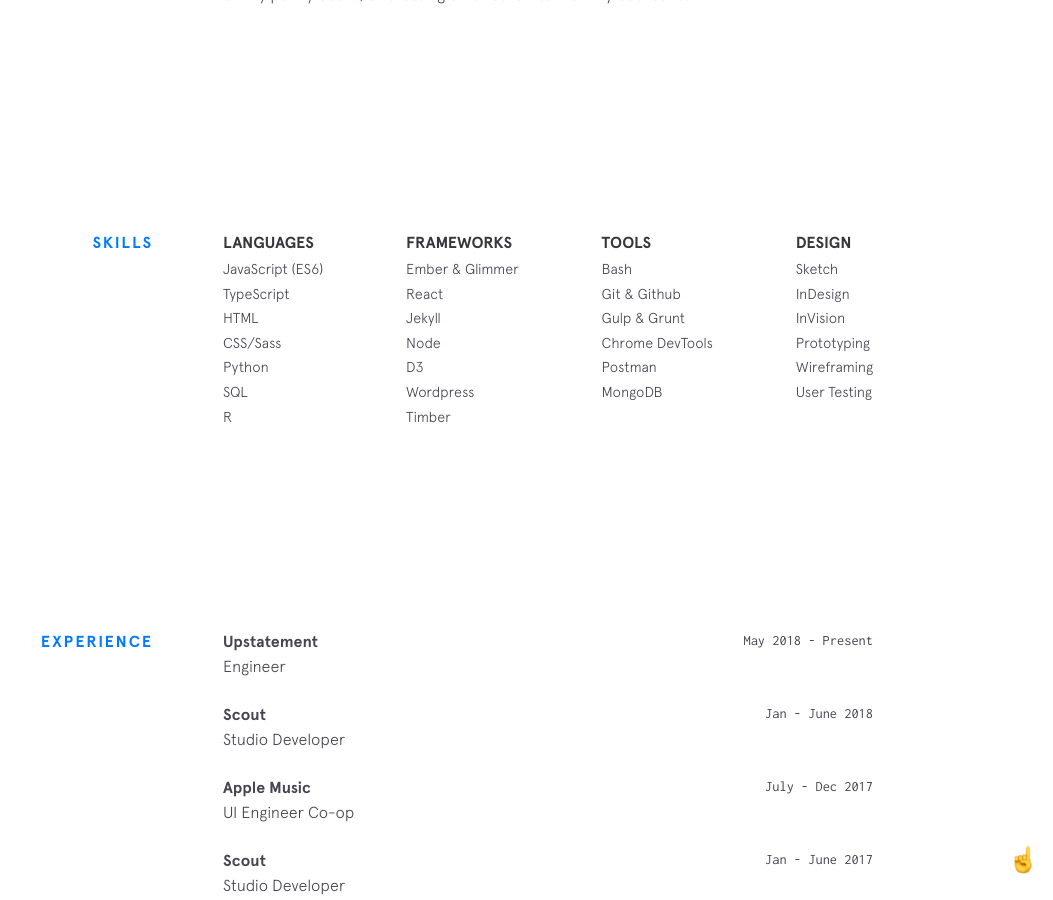
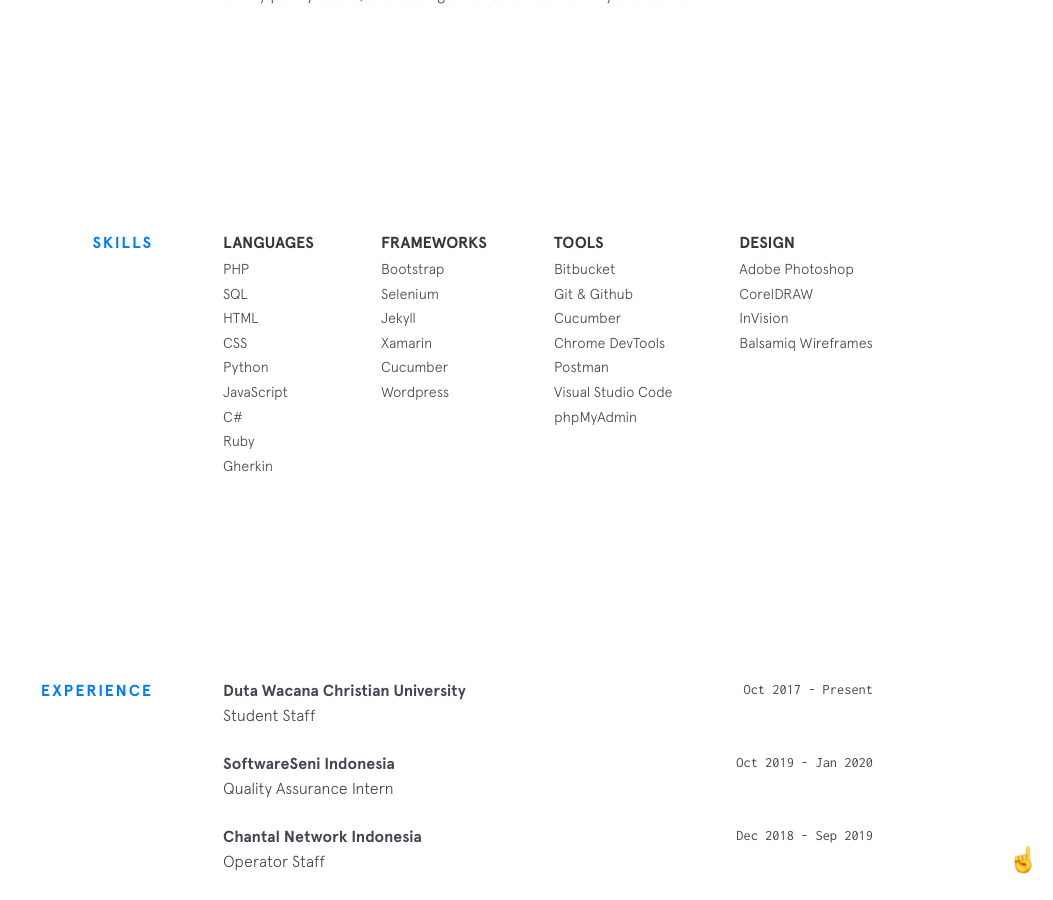
Before and after one commit to ivanhectors/ivanhectors.github.io, a Jekyll site: the page built from index.html, in a window 1280 px wide and 900 px high, scrolled down 1264 px. Shown: the whole window, without its empty margins (227-1280 px from the left). Built offline with Jekyll 4.4.1, drawn with Linux system fonts in a browser that asks for light colours; nearby versions of some CDN libraries; some of the changed text lies outside the part shown.

Commit message:
Change Some Experience and Skills

```diff
--- a/_data/experience.yml
+++ b/_data/experience.yml
@@ -1,44 +1,24 @@
-- company: Upstatement
-  url: https://www.upstatement.com/
-  time: May 2018 - Present
-  position: Engineer
+- company: Duta Wacana Christian University
+  url: https://www.ukdw.ac.id/
+  time: Oct 2017 - Present
+  position: Student Staff
 
-- company: Scout
-  url: https://web.northeastern.edu/scout/
-  time: Jan - June 2018
-  position: Studio Developer
+- company: SoftwareSeni Indonesia
+  url: https://www.softwareseni.co.id/
+  time: Oct 2019 - Jan 2020
+  position: Quality Assurance Intern
 
-- company: Apple Music
-  url: https://www.apple.com/music/
-  time: July - Dec 2017
-  position: UI Engineer Co-op
+- company: Chantal Network Indonesia
+  url: https://www.facebook.com/WarnetChanet/
+  time: Dec 2018 - Sep 2019
+  position: Operator Staff
 
-- company: Scout
-  url: https://web.northeastern.edu/scout/
-  time: Jan - June 2017
-  position: Studio Developer
+- company: ARTJOG MMXIX - International Contemporary Arts Festival
+  url: https://artjog.co.id/
+  time: July - Aug 2019
+  position: Supporting Staff
 
-- company: Starry
-  url: https://starry.com/
-  time: July - Dec 2016
-  position: Software Engineer Co-op
-
-- company: Northeastern University
-  url: http://www.ccis.northeastern.edu/
-  time: Jan - May 2016
-  position: HCI Teaching Assistant
-
-- company: NU Women in Tech
-  url: http://nuwit.ccs.neu.edu/
-  time: Jan 2016 - May 2017
-  position: President & Web Chair
-
-- company: MullenLowe U.S.
-  url: https://us.mullenlowe.com/
-  time: July - Dec 2015
-  position: Creative Technologist Co-op
-
-- company: Northeastern University
-  url: http://www.ccis.northeastern.edu/
-  time: Mar - May 2015
-  position: HCI Research Assistant
+- company: Indonesian Youth Opportunities in International Networking (IYOIN) Yogyakarta
+  url: http://iyoin.org/
+  time: Nov 2016 - Nov 2017
+  position: Public Relations Staff
--- a/_data/skills.yml
+++ b/_data/skills.yml
@@ -1,33 +1,33 @@
 languages:
-  - item: JavaScript (ES6)
-  - item: TypeScript
+  - item: PHP
+  - item: SQL
   - item: HTML
-  - item: CSS/Sass
+  - item: CSS
   - item: Python
-  - item: SQL
-  - item: R
+  - item: JavaScript
+  - item: C#
+  - item: Ruby
+  - item: Gherkin
 
 frameworks:
-  - item: Ember & Glimmer
-  - item: React
+  - item: Bootstrap
+  - item: Selenium
   - item: Jekyll
-  - item: Node
-  - item: D3
+  - item: Xamarin
+  - item: Cucumber
   - item: Wordpress
-  - item: Timber
 
 tools:
-  - item: Bash
+  - item: Bitbucket
   - item: Git & Github
-  - item: Gulp & Grunt
+  - item: Cucumber
   - item: Chrome DevTools
   - item: Postman
-  - item: MongoDB
+  - item: Visual Studio Code
+  - item: phpMyAdmin
 
 design:
-  - item: Sketch
-  - item: InDesign
+  - item: Adobe Photoshop
+  - item: CorelDRAW
   - item: InVision
-  - item: Prototyping
-  - item: Wireframing
-  - item: User Testing
+  - item: Balsamiq Wireframes
```
